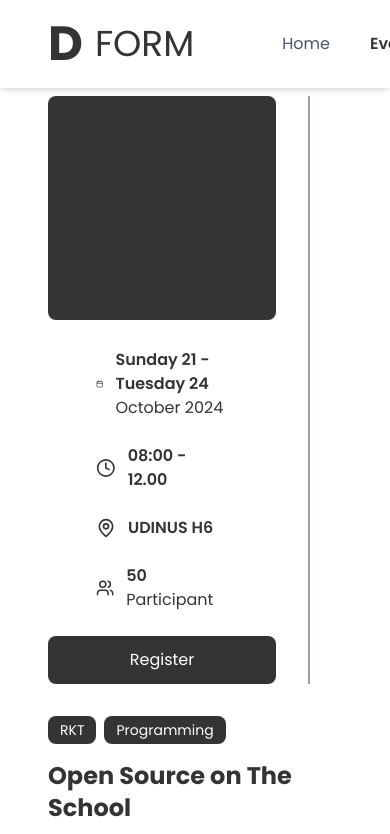
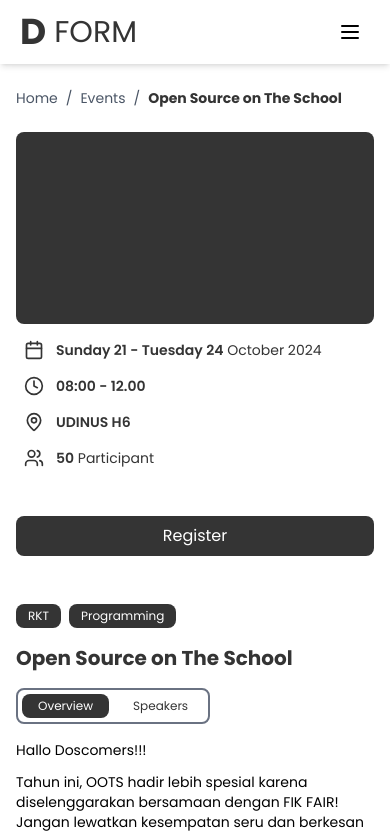
Before and after one commit to Dinus-Open-Source-Community/d-form, a React (Vite) app in the folder d-form/: page /events/1 in a window 390 px wide. Shown: the top 834 px of the page. Built offline with nearby package versions, Linux system fonts and the light colour scheme.

Commit message:
feat: enhance layout and responsiveness of Event, About, Home, EventCard, EventList, and Navbar components

```diff
--- a/d-form/src/components/EventCard.jsx
+++ b/d-form/src/components/EventCard.jsx
@@ -6,20 +6,20 @@ const EventCard = ({ id, category, title, date, onEventClick }) => {
       className="bg-white rounded-lg shadow-md overflow-hidden cursor-pointer transition-transform transform hover:scale-105"
       onClick={() => onEventClick(id)}
     >
-      <div className="h-48 bg-[#343434]"></div>
-      <div className="p-4">
-        <div className="flex flex-wrap gap-2 mb-2">
+      <div className="h-36 sm:h-40 md:h-48 bg-[#343434]"></div>
+      <div className="p-3 sm:p-4">
+        <div className="flex flex-wrap gap-1 sm:gap-2 mb-2">
           {category.map((cat, index) => (
             <span
               key={index}
-              className="inline-block text-xs font-medium px-3 py-1 rounded-lg bg-[#343434] text-white"
+              className="inline-block text-xs font-medium px-2 sm:px-3 py-1 rounded-lg bg-[#343434] text-white"
             >
               {cat}
             </span>
           ))}
         </div>
-        <h3 className="text-base font-medium mb-2">{title}</h3>
-        <p className="text-sm text-gray-600">{date}</p>
+        <h3 className="text-sm sm:text-base font-medium mb-1 sm:mb-2">{title}</h3>
+        <p className="text-xs sm:text-sm text-gray-600">{date}</p>
       </div>
     </div>
   );
--- a/d-form/src/components/EventDetail.jsx
+++ b/d-form/src/components/EventDetail.jsx
@@ -18,55 +18,55 @@ const EventDetail = () => {
   };
 
   return (
-    <div className="px-12 py-8">
+    <div className="px-4 sm:px-8 md:px-12 py-6 sm:py-8 mt-16 sm:mt-20">
       {/* Breadcrumb Navigation */}
-      <div className="flex items-center gap-2 text-sm text-gray-600 mb-6">
-        <Link to="/" className="hover:text-gray-900">
+      <div className="flex items-center gap-2 text-sm text-gray-600 mb-4 sm:mb-6 overflow-x-auto pb-2">
+        <Link to="/" className="hover:text-gray-900 whitespace-nowrap">
           Home
         </Link>
         <span>/</span>
-        <Link to="/events" className="hover:text-gray-900">
+        <Link to="/events" className="hover:text-gray-900 whitespace-nowrap">
           Events
         </Link>
         <span>/</span>
-        <span className="font-bold text-[#343434]">Open Source on The School</span>
+        <span className="font-bold text-[#343434] whitespace-nowrap">Open Source on The School</span>
       </div>
 
-      <div className="grid grid-cols-1 md:grid-cols-3 gap-8">
+      <div className="grid grid-cols-1 lg:grid-cols-3 gap-6 sm:gap-8">
         {/* Left Column - Image */}
-        <div className="col-span-1 space-y-6 border-r-2 border-gray-400 pr-8">
-          <div className="w-full h-56 bg-[#343434] rounded-lg mb-7"></div>
+        <div className="col-span-1 space-y-6 lg:border-r-2 lg:border-gray-400 lg:pr-6">
+          <div className="w-full h-48 sm:h-56 bg-[#343434] rounded-lg mb-4 sm:mb-7"></div>
 
           {/* Event Info Cards */}
-          <div className="space-y-6 mx-12 text-[#343434]">
+          <div className="space-y-4 sm:space-y-6 mx-2 sm:mx-8 md:mx-12 text-[#343434]">
             <div className="flex items-center gap-3">
-              <Calendar className="w-5 h-5" />
-              <span>
+              <Calendar className="w-5 h-5 flex-shrink-0" />
+              <span className="text-sm sm:text-base">
                 <span className="font-semibold">Sunday 21 - Tuesday 24</span> October 2024
               </span>
             </div>
 
-            <div className="flex items-center gap-3 font-semibold">
-              <Clock className="w-5 h-5" />
-              <span>08:00 - 12.00</span>
-            </div>
-
-            <div className="flex items-center gap-3 font-semibold">
-              <MapPin className="w-5 h-5" />
-              <span>UDINUS H6</span>
+            <div className="flex items-center gap-3">
+              <Clock className="w-5 h-5 flex-shrink-0" />
+              <span className="font-semibold text-sm sm:text-base">08:00 - 12.00</span>
             </div>
 
             <div className="flex items-center gap-3">
-              <Users className="w-5 h-5" />
-              <span>
+              <MapPin className="w-5 h-5 flex-shrink-0" />
+              <span className="font-semibold text-sm sm:text-base">UDINUS H6</span>
+            </div>
+
+            <div className="flex items-center gap-3">
+              <Users className="w-5 h-5 flex-shrink-0" />
+              <span className="text-sm sm:text-base">
                 <span className="font-semibold">50</span> Participant
               </span>
             </div>
           </div>
 
-          {/* Email Input (Muncul di atas tombol Register) */}
+          {/* Email Input */}
           {showEmailInput && (
-            <form onSubmit={handleSubmit} className="space-y-4">
+            <form onSubmit={handleSubmit} className="space-y-4 mt-6">
               <input
                 type="email"
                 className="w-full p-2 border border-gray-300 rounded-lg"
@@ -77,23 +77,23 @@ const EventDetail = () => {
               />
               <button
                 type="submit"
-                className="w-full bg-[#343434] text-white py-3 rounded-lg hover:bg-[#2a2a2a] transition-colors font-semibold cursor-pointer"
+                className="w-full bg-[#343434] text-white py-2 sm:py-3 rounded-lg hover:bg-[#2a2a2a] transition-colors font-semibold cursor-pointer"
               >
                 Notify Me!
               </button>
 
               <div className="text-center">
-                <span className="text-[#343434] font-bold">
+                <span className="text-[#343434] text-sm sm:text-base font-bold">
                   <span className="text-gray-500 font-semibold">Registration Opens in</span> 5 days!
                 </span>
               </div>
             </form>
           )}
 
-          {/* Tombol Register (Muncul jika input email tidak ditampilkan) */}
+          {/* Register Button */}
           {!showEmailInput && (
             <button
-              className="w-full bg-[#343434] text-white py-3 rounded-lg hover:bg-[#2a2a2a] transition-colors cursor-pointer"
+              className="w-full bg-[#343434] text-white py-2 sm:py-3 rounded-lg hover:bg-[#2a2a2a] transition-colors cursor-pointer mt-6"
               onClick={handleRegisterClick}
             >
               Register
@@ -102,22 +102,22 @@ const EventDetail = () => {
         </div>
 
         {/* Right Column - Event Details */}
-        <div className="col-span-2 space-y-4">
-          <div className="flex gap-2 mb-4">
-            <span className="px-3 py-1 bg-[#343434] text-white text-sm rounded-lg">
+        <div className="col-span-1 lg:col-span-2 space-y-4 mt-6 lg:mt-0">
+          <div className="flex flex-wrap gap-2 mb-4">
+            <span className="px-3 py-1 bg-[#343434] text-white text-xs sm:text-sm rounded-lg">
               RKT
             </span>
-            <span className="px-3 py-1 bg-[#343434] text-white text-sm rounded-lg">
+            <span className="px-3 py-1 bg-[#343434] text-white text-xs sm:text-sm rounded-lg">
               Programming
             </span>
           </div>
 
-          <h1 className="text-2xl text-[#343434] font-bold mb-6">Open Source on The School</h1>
+          <h1 className="text-xl sm:text-2xl text-[#343434] font-bold mb-4 sm:mb-6">Open Source on The School</h1>
 
           {/* Tabs Navigation */}
           <div className="flex border-2 rounded-lg border-gray-500 overflow-hidden w-max">
             <button
-              className={`mx-1 my-1 py-2 px-6 text-sm rounded-lg transition-colors cursor-pointer ${
+              className={`mx-1 my-1 py-1 sm:py-2 px-4 sm:px-6 text-xs sm:text-sm rounded-lg transition-colors cursor-pointer ${
                 activeTab === "overview"
                   ? "bg-[#343434] text-white"
                   : "bg-white text-[#343434]"
@@ -127,7 +127,7 @@ const EventDetail = () => {
               Overview
             </button>
             <button
-              className={`mx-1 my-1 py-2 px-6 text-sm rounded-lg transition-colors cursor-pointer ${
+              className={`mx-1 my-1 py-1 sm:py-2 px-4 sm:px-6 text-xs sm:text-sm rounded-lg transition-colors cursor-pointer ${
                 activeTab === "speakers"
                   ? "bg-[#343434] text-white"
                   : "bg-white text-[#343434]"
@@ -139,7 +139,7 @@ const EventDetail = () => {
           </div>
 
           {/* Tabs Content */}
-          <div className="space-y-4 text-[#000000] mt-4">
+          <div className="space-y-3 sm:space-y-4 text-[#000000] mt-4 text-sm sm:text-base">
             {activeTab === "overview" && (
               <>
                 <p>Hallo Doscomers!!!</p>
@@ -154,7 +154,7 @@ const EventDetail = () => {
 
             {activeTab === "speakers" && (
               <>
-                <h2 className="text-xl font-bold">Speakers</h2>
+                <h2 className="text-lg sm:text-xl font-bold">Speakers</h2>
                 <p>- Wildan - "Tailwind"</p>
                 <p>- Sulthan - "Git"</p>
                 <p>- Pemateri lainnya akan segera diumumkan...</p>
@@ -164,9 +164,9 @@ const EventDetail = () => {
 
           {/* Contact Information */}
           <div className="mt-6">
-            <p className="mb-2">Informasi lebih lanjut :</p>
-            <p> +62 899-5873-658 (wildan)</p>
-            <p> +62 877-0031-3085 (sulthan)</p>
+            <p className="mb-2 text-sm sm:text-base">Informasi lebih lanjut :</p>
+            <p className="text-sm sm:text-base"> +62 899-5873-658 (wildan)</p>
+            <p className="text-sm sm:text-base"> +62 877-0031-3085 (sulthan)</p>
           </div>
         </div>
       </div>
--- a/d-form/src/components/EventList.jsx
+++ b/d-form/src/components/EventList.jsx
@@ -25,24 +25,32 @@ const events = [
     title: "DOSCOM SHARING TIME: Docker",
     date: "21 October 2024"
   },
+  {
+    id: 5,
+    category: ["NON-RKT", "Networking"],
+    title: "DOSCOM SHARING TIME: Docker",
+    date: "21 October 2024"
+  },
 ];
 
-const todayEvent = events[0];
+const todayEvents = events.slice(0, 2);
 const upcomingEvents = events.slice(1);
 
 const TodayEvent = ({ onEventClick }) => (
-  <section className="mb-8">
-    <h2 className="text-xl text-[#343434] mb-5">Today's Event</h2>
-    <div className="grid grid-cols-1 md:grid-cols-2 lg:grid-cols-4 gap-4">
-      <EventCard {...todayEvent} onEventClick={onEventClick} />
+  <section className="mb-6 sm:mb-8">
+    <h2 className="text-lg sm:text-xl text-[#343434] mb-3 sm:mb-5">Today's Events</h2>
+    <div className="grid grid-cols-1 sm:grid-cols-2 lg:grid-cols-3 xl:grid-cols-4 gap-4">
+      {todayEvents.map((event) => (
+        <EventCard key={event.id} {...event} onEventClick={onEventClick} />
+      ))}
     </div>
   </section>
 );
 
 const UpcomingEvents = ({ onEventClick }) => (
   <section>
-    <h2 className="text-xl text-[#343434] mb-5">Upcoming Events</h2>
-    <div className="grid grid-cols-1 md:grid-cols-2 lg:grid-cols-4 gap-4">
+    <h2 className="text-lg sm:text-xl text-[#343434] mb-3 sm:mb-5">Upcoming Events</h2>
+    <div className="grid grid-cols-1 sm:grid-cols-2 lg:grid-cols-3 xl:grid-cols-4 gap-4">
       {upcomingEvents.map((event) => (
         <EventCard key={event.id} {...event} onEventClick={onEventClick} />
       ))}
@@ -52,7 +60,7 @@ const UpcomingEvents = ({ onEventClick }) => (
 
 const EventList = ({ showToday = true, onEventClick }) => {
   return (
-    <div className="py-8 px-12">
+    <div className="py-6 sm:py-8 px-4 sm:px-8 md:px-12">
       {showToday && <TodayEvent onEventClick={onEventClick} />}
       <UpcomingEvents onEventClick={onEventClick} />
     </div>
--- a/d-form/src/components/Navbar.jsx
+++ b/d-form/src/components/Navbar.jsx
@@ -1,23 +1,70 @@
 import { Link, useLocation } from "react-router-dom";
+import { useState } from "react";
+import { Menu, X } from "lucide-react"; // Assuming you're using lucide-react for icons
 
 const Navbar = () => {
   const location = useLocation();
+  const [isMenuOpen, setIsMenuOpen] = useState(false);
+
   const getLinkClass = (path) =>
     location.pathname === path || (path === "/events" && location.pathname.startsWith("/events"))
       ? "text-[#343434] font-semibold"
       : "text-gray-600 hover:text-black";
 
+  const toggleMenu = () => {
+    setIsMenuOpen(!isMenuOpen);
+  };
+
   return (
-        <nav className="fixed top-0 left-0 right-0 flex items-center justify-between p-5 bg-white shadow-md z-50">
-            <div className="text-[#343434] flex items-center space-x-2">
-                <div className="text-5xl font-bold pl-7">D</div>
-                <div className="text-4xl pl-1"> FORM</div>
-                <div className="space-x-10 pl-20">
-                    <Link className={`text-1xl ${getLinkClass("/")}`} to="/">Home</Link>
-                    <Link className={`text-1xl ${getLinkClass("/events")}`} to="/events">Events</Link>
-                    <Link className={`text-1xl ${getLinkClass("/about")}`} to="/about">About</Link>
+    <nav className="fixed top-0 left-0 right-0 flex items-center justify-between p-3 sm:p-4 md:p-5 bg-white shadow-md z-50">
+      <div className="text-[#343434] flex items-center">
+        <div className="text-4xl sm:text-5xl font-bold pl-2 sm:pl-4 md:pl-7">D</div>
+        <div className="text-3xl sm:text-4xl pl-2"> FORM</div>
+      </div>
+
+      {/* Mobile menu button */}
+      <div className="md:hidden pr-2 sm:pr-4">
+        <button onClick={toggleMenu} className="p-2">
+          {isMenuOpen ? <X size={24} /> : <Menu size={24} />}
+        </button>
+      </div>
+
+
+      {/* Desktop menu */}
+      <div className="hidden md:flex space-x-6 lg:space-x-10 pr-4 lg:pl-20">
+        <Link className={`text-lg ${getLinkClass("/")}`} to="/">Home</Link>
+        <Link className={`text-lg ${getLinkClass("/events")}`} to="/events">Events</Link>
+        <Link className={`text-lg ${getLinkClass("/about")}`} to="/about">About</Link>
+      </div>
+
+      {/* Mobile menu dropdown */}
+      {isMenuOpen && (
+        <div className="absolute top-full left-0 right-0 bg-white shadow-md md:hidden py-4">
+          <div className="flex flex-col items-center space-y-4">
+            <Link
+              className={`text-lg ${getLinkClass("/")}`}
+              to="/"
+              onClick={() => setIsMenuOpen(false)}
+            >
+              Home
+            </Link>
+            <Link
+              className={`text-lg ${getLinkClass("/events")}`}
+              to="/events"
+              onClick={() => setIsMenuOpen(false)}
+            >
+              Events
+            </Link>
+            <Link
+              className={`text-lg ${getLinkClass("/about")}`}
+              to="/about"
+              onClick={() => setIsMenuOpen(false)}
+            >
+              About
+            </Link>
           </div>
         </div>
+      )}
     </nav>
   );
 };
--- a/d-form/src/pages/About.jsx
+++ b/d-form/src/pages/About.jsx
@@ -1,10 +1,10 @@
 const About = () => {
-    return (
-      <div className="mt-22 p-6">
-        <h1 className="text-3xl font-semibold">About Us</h1>
-        <p className="text-gray-600 mt-4">D Form is a platform for organizing events and sharing knowledge.</p>
-      </div>
-    );
-  };
+  return (
+    <div className="mt-16 sm:mt-20 md:mt-22 p-4 sm:p-6 md:p-8">
+      <h1 className="text-2xl sm:text-3xl font-semibold">About Us</h1>
+      <p className="text-gray-600 mt-4 max-w-3xl">D Form is a platform for organizing events and sharing knowledge.</p>
+    </div>
+  );
+};
 
-  export default About;
+export default About;
--- a/d-form/src/pages/Event.jsx
+++ b/d-form/src/pages/Event.jsx
@@ -10,7 +10,7 @@ const Events = () => {
   };
 
   return (
-    <div className="mt-22">
+    <div className="mt-16 sm:mt-20 md:mt-22">
       <EventList showToday={true} onEventClick={handleEventClick} />
     </div>
   );
--- a/d-form/src/pages/Home.jsx
+++ b/d-form/src/pages/Home.jsx
@@ -11,14 +11,14 @@ const Home = () => {
 
   return (
     <>
-        <div className="mt-22 bg-[#343434] text-white text-center py-40">
-            <div className="flex items-center justify-center mb-8">
-                <div className="text-7xl font-bold">WELCOME TO D</div>
-                <div className="text-6xl ml-2">FORM</div>
+      <div className="mt-16 sm:mt-22 bg-[#343434] text-white text-center py-16 sm:py-24 md:py-32 lg:py-40 px-4">
+        <div className="flex flex-col sm:flex-row items-center justify-center mb-6 sm:mb-8">
+          <div className="text-4xl sm:text-5xl md:text-6xl lg:text-7xl font-bold">WELCOME TO D</div>
+          <div className="text-3xl sm:text-4xl md:text-5xl lg:text-6xl sm:ml-2">FORM</div>
         </div>
 
         <button
-                className="bg-white text-gray-800 font-semibold py-2 px-10 rounded-lg hover:bg-gray-200 transition-colors cursor-pointer"
+          className="bg-white text-gray-800 font-semibold py-2 px-6 sm:px-8 md:px-10 rounded-lg hover:bg-gray-200 transition-colors cursor-pointer"
           onClick={() => navigate('/events')}
         >
           See All Events
```
Lines whose indentation alone changed are shown as unchanged.
